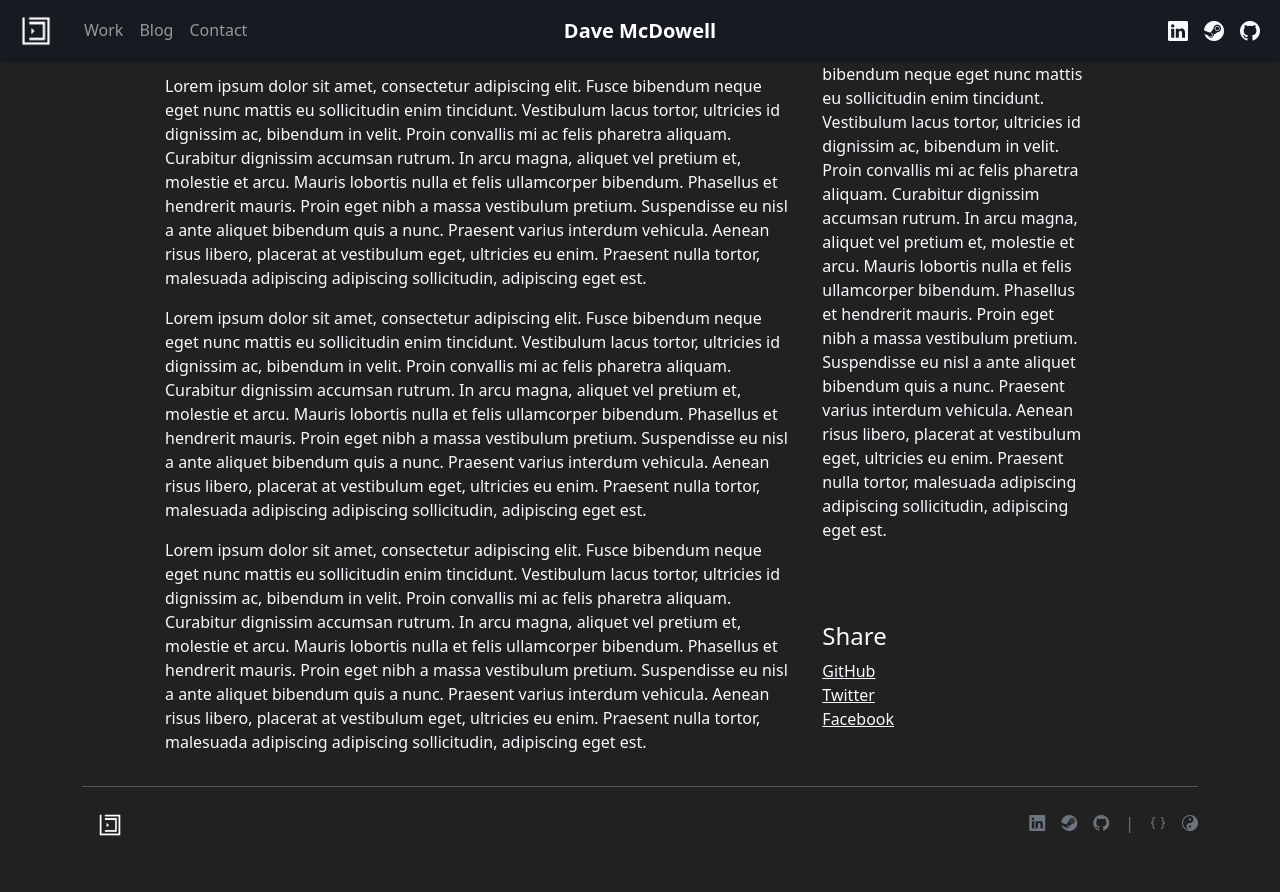
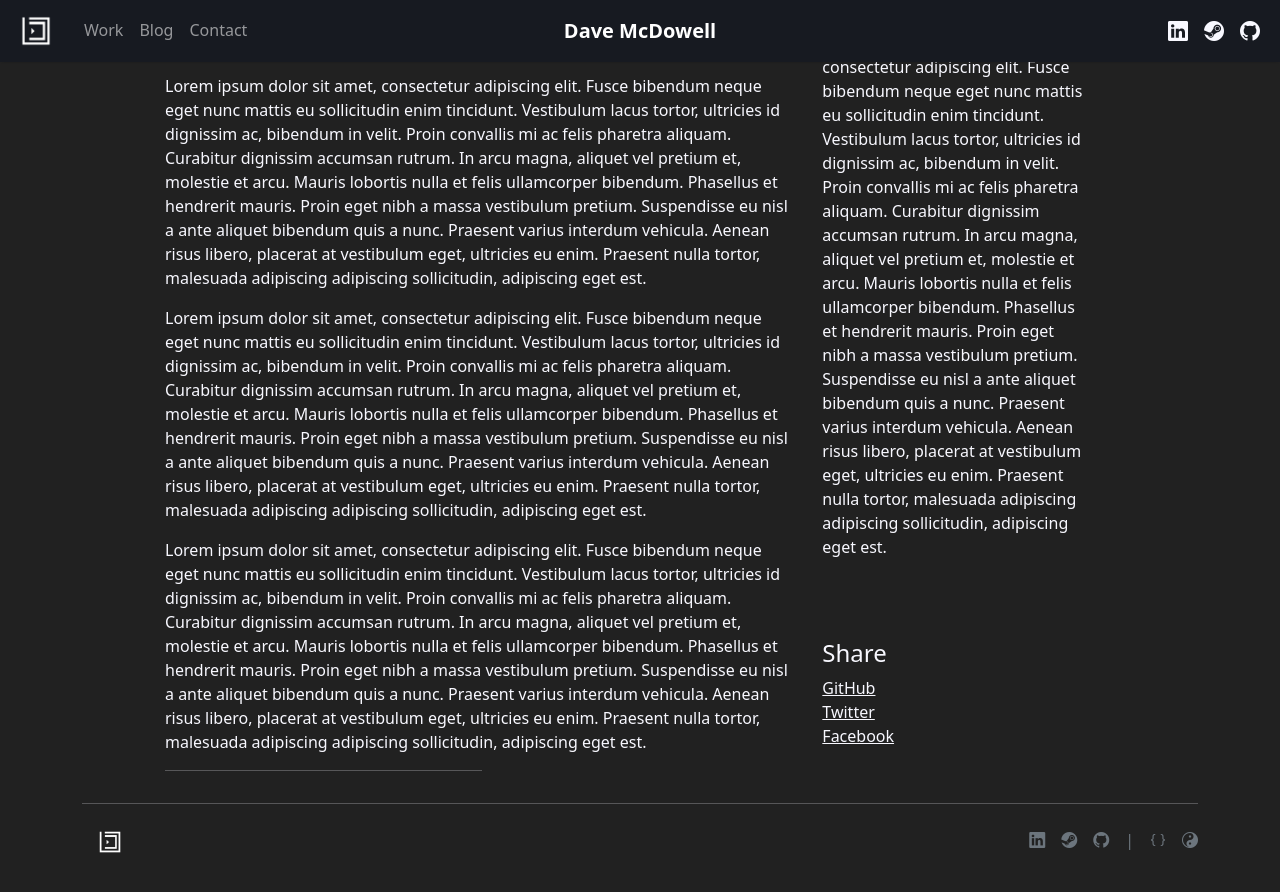
Before and after one commit to davemcdowell/portfolio, a Jekyll site: the page built from _posts/2016-05-20-super-long-article.md, in a window 1280 px wide and 900 px high, scrolled down 643 px. Shown: the top 892 px of the window. Built offline with Jekyll 4.4.1, drawn with Linux system fonts in a browser that asks for light colours; nearby versions of some CDN libraries.

Commit message:
js edits

```diff
--- a/_includes/blog-main.html
+++ b/_includes/blog-main.html
@@ -22,7 +22,7 @@
                         <a class="no-underline" href="{{ post.url | relative_url }}">Read more...</a>
                         <hr class="w-50">
                         <input id="post-{{ forloop.index }}-lmt" type="hidden" value="{{ post.last-modified | date_to_xmlschema }}">
-                        <p class="card-text"><small class="text-muted" get-time-since="post-{{ forloop.index }}-lmt" get-time-since-fallback="{{ post.date | date: date_format }}">Last updated: -</small></p>
+                        <p class="card-text"><small class="text-muted" get-time-since="post-{{ forloop.index }}-lmt" get-time-since-fallback="{{ post.date | date: date_format }}"></small></p>
                     </div>
                 </div>
             </div>
--- a/_layouts/post.html
+++ b/_layouts/post.html
@@ -13,6 +13,9 @@
                     <p class="blog-post-meta mb-0"><small class="text-muted">{{ page.date | date: date_format }} by <a class="no-underline" href="#">{{ page.author }}</a></small></p>
                     <hr class="block-label-hr">
                     {{ page.content }}
+                    <hr class="w-50">
+                    <input id="{{ page.title | slugify }}-lmt" type="hidden" value="{{ post.last-modified | date_to_xmlschema }}">
+                    <p><small class="text-muted" get-time-since="{{ page.title | slugify }}-lmt" get-time-since-fallback="{{ post.date | date: date_format }}"></small></p>
                 </article>
             </div>
             <div class="col-md-4">
```
